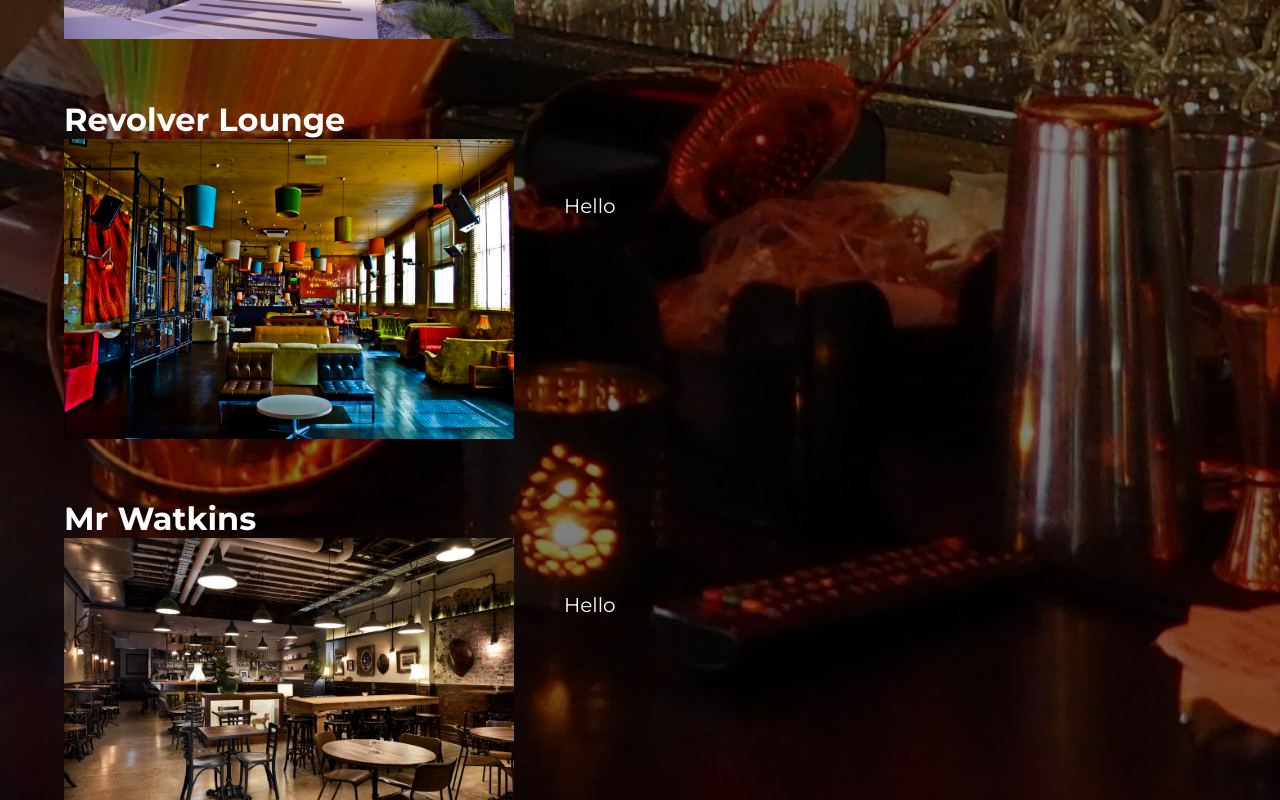
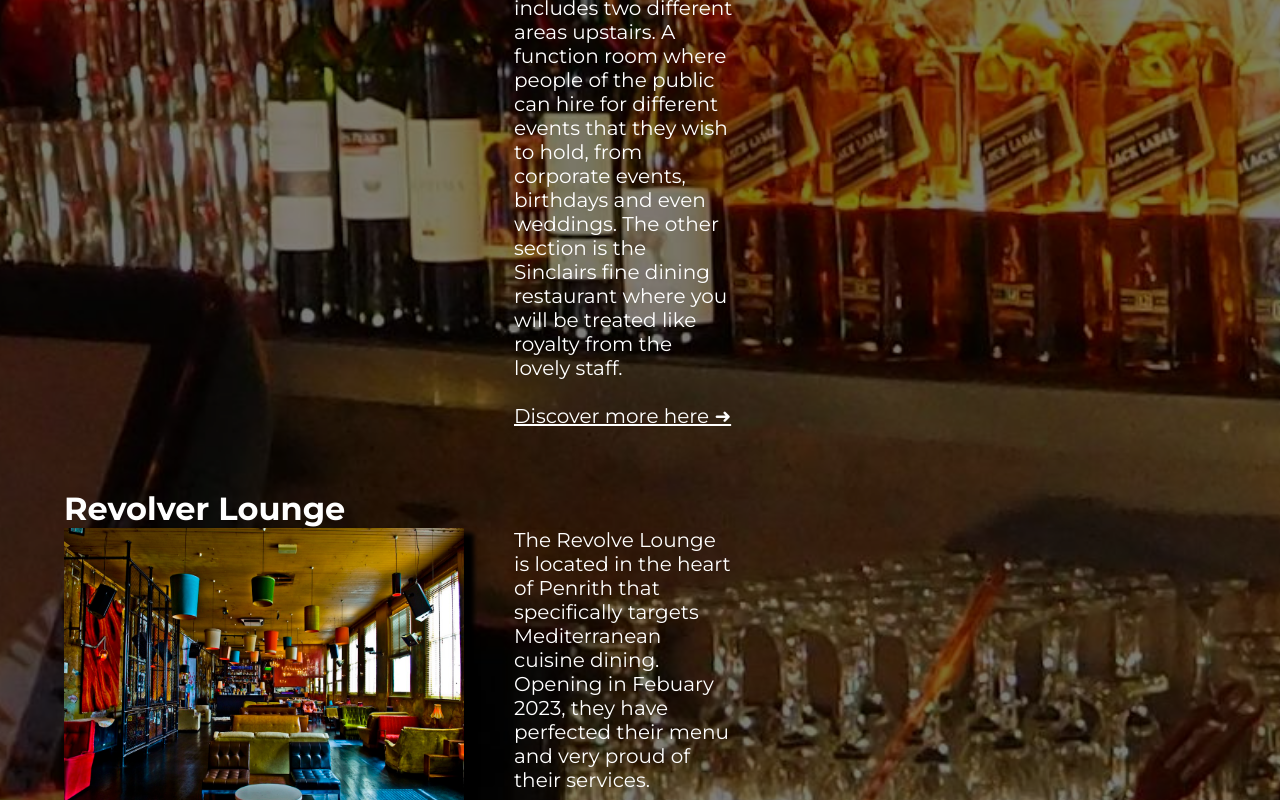
Before and after one commit to thomas-graham12/Bars-in-Penrith-2, a plain HTML site: page index.html in a window 1280 px wide. Shown: the part 2000-2800 px from the top of the page. Drawn offline with nearby package versions, Linux system fonts and the light colour scheme.

Commit message:
Added box shadows and added info on bars

```diff
--- a/index.html
+++ b/index.html
@@ -25,22 +25,22 @@
         <h1>Elk Cocktail Lounge</h1>
         <div class="bar-item">
             <img class="bar-image" src="barimages/elkbar.jpg">
-            <p class="bar-description">The Elk Cocktail Lounge is the perfect spot in Penrith if you are looking for an upscale getaway. Based in High Street, this bar will be able to wow you with signature cocktials that will leave you with unique sensory experiences.<br><br>The Elk is also a wonderful establishment to host up to 100 people for events like corporate functions and birthdays.<br><br><a href="">Discover more here ➜</a> </p>
+            <p class="bar-description">The Elk Cocktail Lounge is the perfect spot in Penrith if you are looking for an upscale getaway. Based in High Street, this bar will wow you with signature cocktials that will leave you with unique sensory experiences.<br><br>The Elk is also a wonderful establishment to host up to 100 people for events like corporate functions and birthdays.<br><br><a href="">Discover more here ➜</a></p>
         </div>
         <h1>The Log Cabin</h1>
         <div class="bar-item">
             <img class="bar-image" src="barimages/Log_Cabin_Hotel.jpg">
-            <p class="bar-description">Hello</p>
+            <p class="bar-description">The Log Cabin is the perfect spot if you are looking for a restaurant to take the family. Having been rebuilt in 2022 with a completely new bar, kitchen, floor and beer garden, The Log Cabin is perfect for lunch or dinner time.<br><br>The Log Cabin also includes two different areas upstairs. A function room where people of the public can hire for different events that they wish to hold, from corporate events, birthdays and even weddings. The other section is the Sinclairs fine dining restaurant where you will be treated like royalty from the lovely staff.<br><br><a href="">Discover more here ➜</a></p>
         </div>
         <h1>Revolver Lounge</h1>
         <div class="bar-item">
             <img class="bar-image" src="barimages/revolverlounge.jpg">
-            <p class="bar-description">Hello</p>
+            <p class="bar-description">The Revolve Lounge is located in the heart of Penrith that specifically targets Mediterranean cuisine dining. Opening in Febuary 2023, they have perfected their menu and very proud of their services.<br><br>The bar that they have serves anything from shots, to signature and classic cocktails to coffee and teas. Their signatures being original recipes and takes on classic cocktails, will be sure to leave you flabbergasted after the first sip and leave you wanting more.<br><br><a href="">Discover more here ➜</a></p>
         </div>
         <h1>Mr Watkins</h1>
         <div class="bar-item">
             <img class="bar-image" src="barimages/watkinsbar.jpg">
-            <p class="bar-description">Hello</p>
+            <p class="bar-description">Located in High Street Penrith, Mr Watkins is a cafe by day, and an old fashioned bar and restaurant by night. Their specialties lie in quality service, both from the kitchen and behind the bar. They have an astounding list of 70+ cocktails, both classics and signatures. Not to mention the quality beers, wines and extensive spirit list that they have.<br><br>They also host functions at the establishment. Anything from a birthday, all the way to a baby shower can be held here. As Mr Watkins prides themselves on flexibility when it comes to functions, they are confident that they can find a solution for every budget and occasion.<br><br><a href="">Discover more here ➜</a></p>
         </div>
     </div>
     <footer>
--- a/style.css
+++ b/style.css
@@ -6,14 +6,15 @@
 }
 
 :root {
-
+    --main-font: "Montserrat";
+    --fancy-font: "Engraver";
 }
 
 * {
     box-sizing: border-box;
     margin: 0;
     padding: 0;
-    font-family: "Montserrat";
+    font-family: var(--main-font);
 }
 
 body {
@@ -75,7 +76,7 @@
 
 .title h1 {
     font-size: 5rem;
-    font-family: "Engraver";
+    font-family: var(--fancy-font);
 }
 
 .main-content {
@@ -93,12 +94,12 @@
 }
 
 .bar-image {
-    width: 450px;
+    width: 400px;
     height: 300px;
+    box-shadow: 10px 5px 5px black;
 }
 
 .bar-description {
-    padding-top: 55px;
     padding-left: 50px;
     padding-right: 45%;
     font-size: 1.25rem;
```
